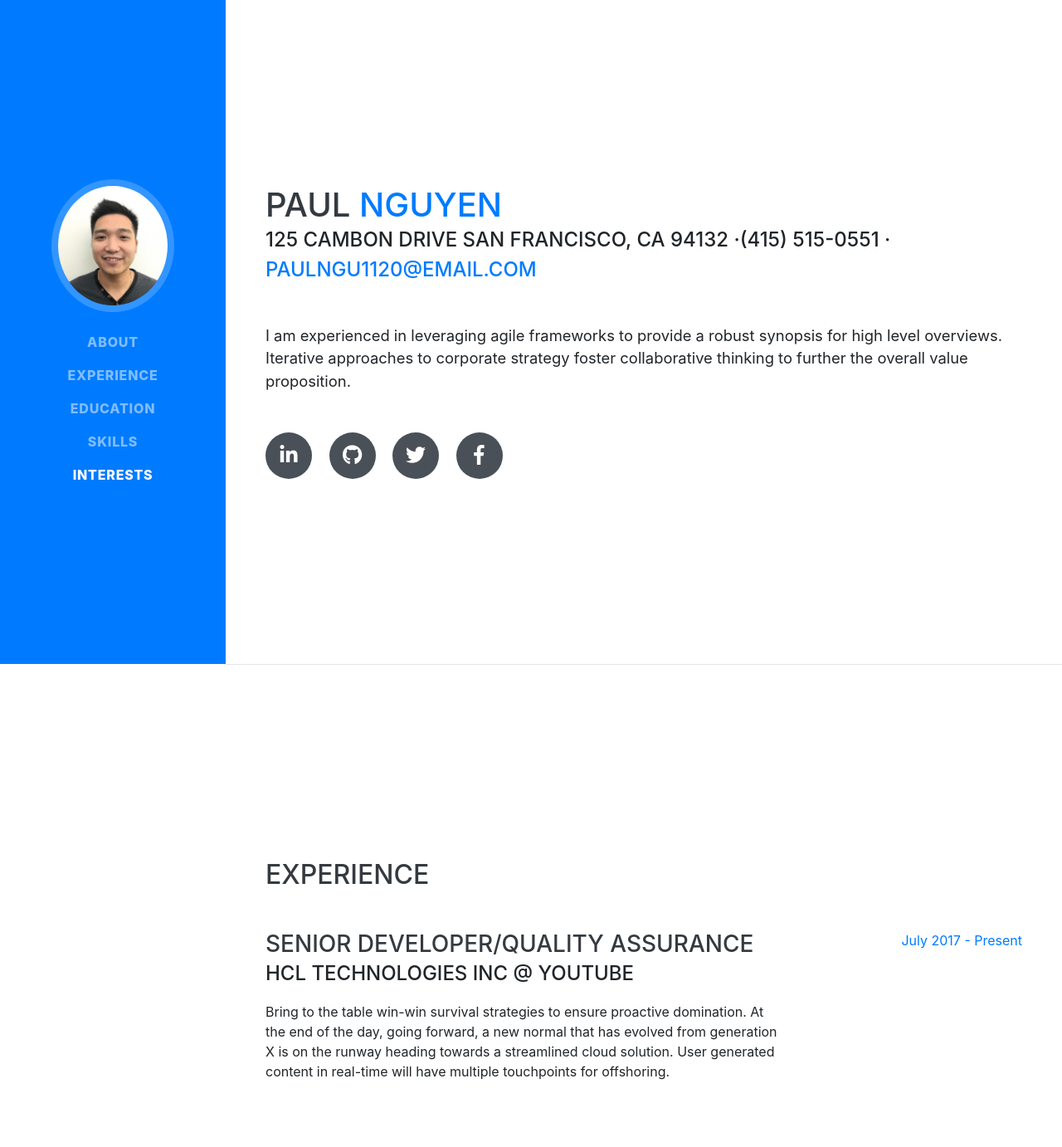
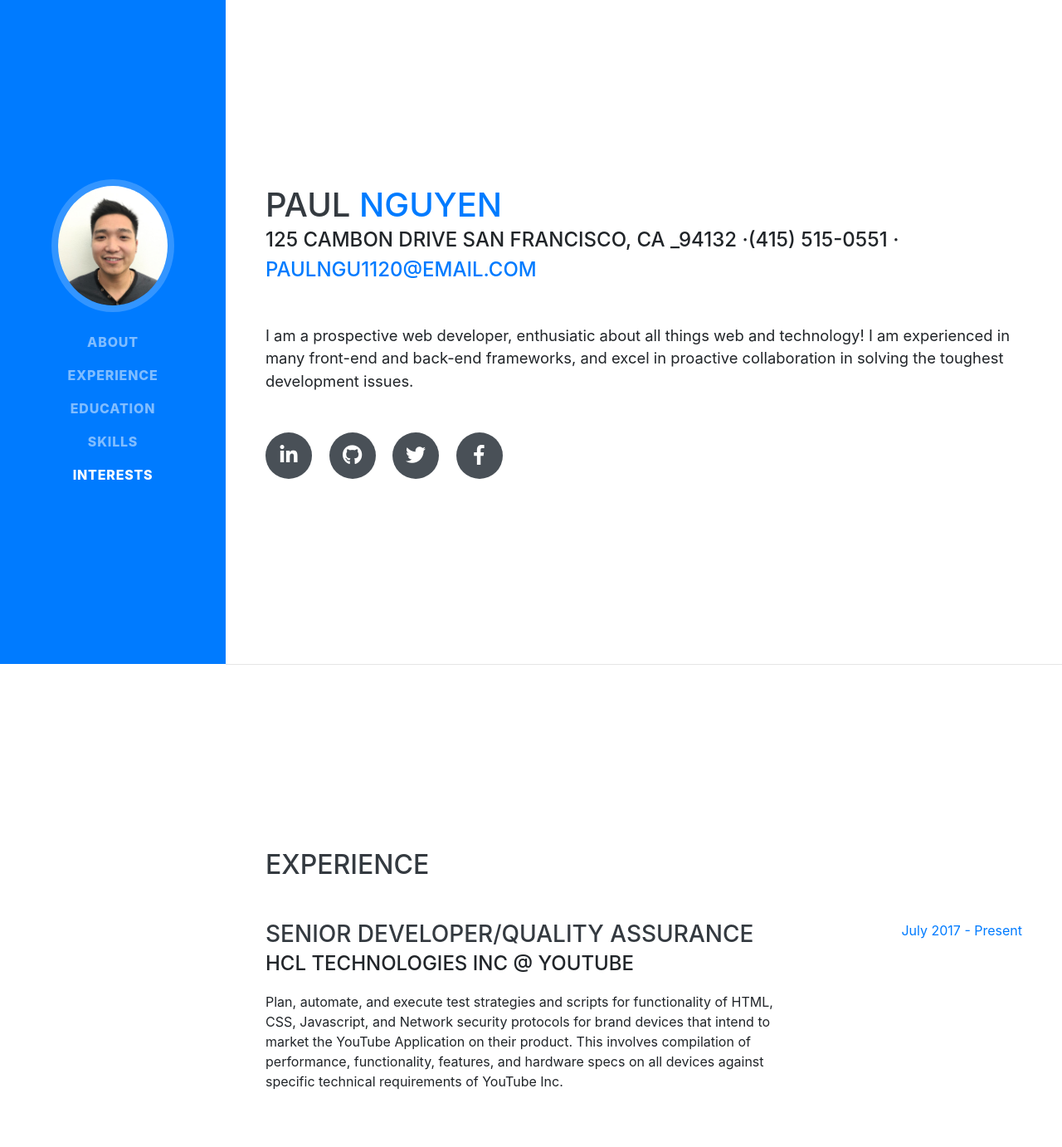
Before and after one commit to pauly-van/old_resume_website, a website with bundled scripts: page index.html in a window 1280 px wide. Shown: the top 1382 px of the page at 83% size. Built offline with nearby package versions, Linux system fonts and the light colour scheme; a web font is replaced by a local one.

Commit message:
Made changes to Personal/work summary

```diff
--- a/css/resume.css
+++ b/css/resume.css
@@ -1,8 +1,3 @@
-/*!
- * Start Bootstrap - Resume v5.0.4 (https://startbootstrap.com/template-overviews/resume)
- * Copyright 2013-2019 Start Bootstrap
- * Licensed under MIT (https://github.com/BlackrockDigital/startbootstrap-resume/blob/master/LICENSE)
- */
 
 body {
   font-family: 'Muli', -apple-system, BlinkMacSystemFont, 'Segoe UI', Roboto, 'Helvetica Neue', Arial, sans-serif, 'Apple Color Emoji', 'Segoe UI Emoji', 'Segoe UI Symbol', 'Noto Color Emoji';
--- a/index.html
+++ b/index.html
@@ -2,13 +2,18 @@
 <html lang="en">
 
 <head>
+  <!-- Paul Nguyen
+	Portfolio/resume site
+	Date: Sat Mar 23 13:02:50 PDT 2019
+	modernizr script is linked at bottom of document with other dependencies.
+  -->
 
   <meta charset="utf-8">
   <meta name="viewport" content="width=device-width, initial-scale=1, shrink-to-fit=no">
   <meta name="description" content="">
   <meta name="author" content="">
 
-  <title>Resume - Start Bootstrap Theme</title>
+  <title>Paul's Resume site</title>
 
   <!-- Bootstrap core CSS -->
   <link href="vendor/bootstrap/css/bootstrap.min.css" rel="stylesheet">
@@ -20,7 +25,6 @@
 
   <!-- Custom styles for this template -->
   <link href="css/resume.min.css" rel="stylesheet">
-
 
 </head>
 
@@ -64,10 +68,10 @@
         <h1 class="mb-0">Paul
           <span class="text-primary">Nguyen</span>
         </h1>
-        <div class="subheading mb-5">125 Cambon Drive San Francisco, CA 94132 ·(415) 515-0551 ·
+        <div class="subheading mb-5">125 Cambon Drive San Francisco, CA _94132 ·(415) 515-0551 ·
           <a href="mailto:name@email.com">paulngu1120@email.com</a>
         </div>
-        <p class="lead mb-5">I am experienced in leveraging agile frameworks to provide a robust synopsis for high level overviews. Iterative approaches to corporate strategy foster collaborative thinking to further the overall value proposition.</p>
+        <p class="lead mb-5">I am a prospective web developer, enthusiatic about all things web and technology! I am experienced in many front-end and back-end frameworks, and excel in proactive collaboration in solving the toughest development issues.    </p>
         <div class="social-icons">
           <a href="#">
             <i class="fab fa-linkedin-in"></i>
@@ -95,7 +99,7 @@
           <div class="resume-content">
             <h3 class="mb-0">Senior Developer/Quality Assurance</h3>
             <div class="subheading mb-3">HCL Technologies Inc @ YouTube</div>
-            <p>Bring to the table win-win survival strategies to ensure proactive domination. At the end of the day, going forward, a new normal that has evolved from generation X is on the runway heading towards a streamlined cloud solution. User generated content in real-time will have multiple touchpoints for offshoring.</p>
+	    <p>Plan, automate, and execute test strategies and scripts for functionality of HTML, CSS, Javascript, and Network security protocols for brand devices that intend to market the YouTube Application on their product. This involves compilation of performance, functionality, features, and hardware specs on all devices against specific technical requirements of YouTube Inc.</p>
           </div>
           <div class="resume-date text-md-right">
             <span class="text-primary">July 2017 - Present</span>
@@ -126,7 +130,8 @@
         <div class="resume-item d-flex flex-column flex-md-row justify-content-between">
           <div class="resume-content">
             <h3 class="mb-0">University of Berkeley, Extension</h3>
-            <div class="subheading mb-3">Software Development and Programming certificate</div>
+	    <div class="subheading mb-3">Certificate Program</div>
+	    <div>Software Development and Programming</div>
             <p>GPA: 3.56</p>
           </div>
           <div class="resume-date text-md-right">
--- a/package.json
+++ b/package.json
@@ -30,7 +30,7 @@
     },
     "dependencies": {
         "@fortawesome/fontawesome-free": "5.7.2",
-        "bootstrap": "4.3.1",
+        "bootstrap": "^4.3.1",
         "jquery": "3.3.1",
         "jquery.easing": "^1.4.1"
     },
```
Also changed, not shown: 1 other file.
